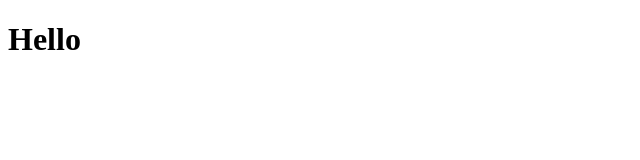
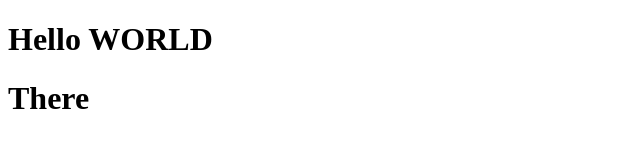
Before and after one commit to DonVadimon/TRPO-LR2, a plain HTML site: page index.html in a window 1280 px wide. Shown: the whole page, without its empty margins (0-640 px from the left). Drawn offline with Linux system fonts and the light colour scheme.

```diff
--- a/index.html
+++ b/index.html
@@ -2,10 +2,10 @@
 <html lang="en">
 <head>
     <meta charset="UTF-8">
-    <meta name="viewport" content="width=device-width, initial-scale=1.0">
     <title>Document</title>
 </head>
 <body>
-    <h1>Hello</h1>
+    <h1>Hello WORLD</h1>
+    <h1>There</h1>
 </body>
 </html>
```
Also changed, not shown: README.md (added).
